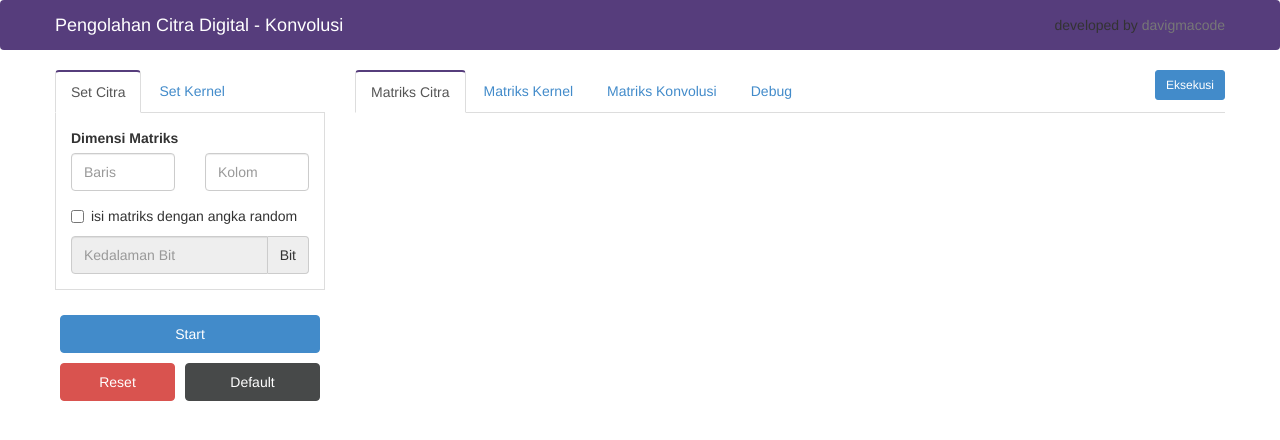
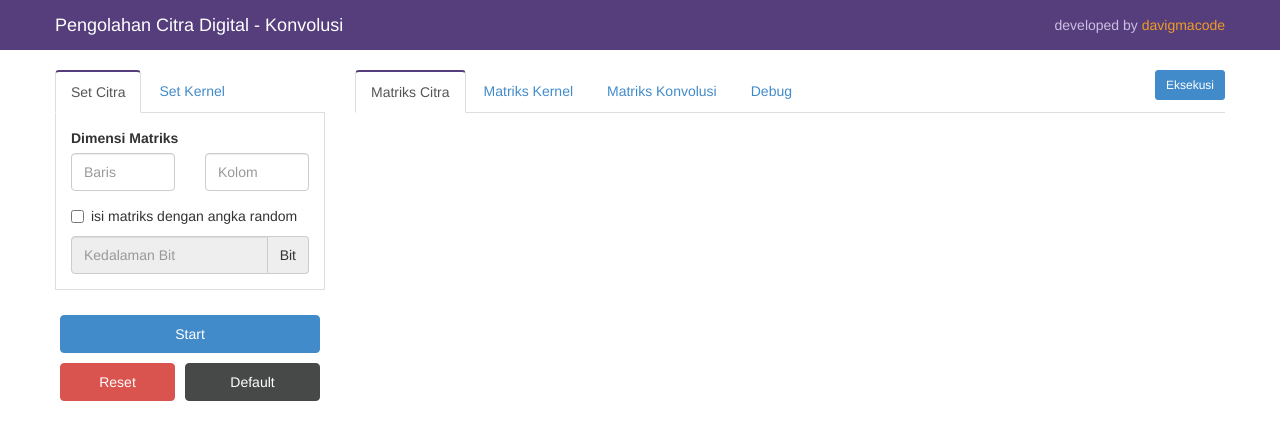
Before and after one commit to davigmacode/dip-konvolusi, a plain HTML site: page index.html in a window 1280 px wide. Drawn offline with Linux system fonts and the light colour scheme.

Commit message:
add some css

```diff
--- a/assets/css/layout.css
+++ b/assets/css/layout.css
@@ -87,6 +87,16 @@ border-top-width: 2px;
 
 .bs-docs-nav {
 background-color: #563d7c;
+border-radius: 0;
+}
+.bs-docs-nav p {
+color: #cdbfe3;
+}
+.bs-docs-nav a {
+color: #ed9c28;
+}
+.bs-docs-nav a:hover {
+color: #fff;
 }
 .bs-docs-nav .navbar-brand {
 color: #fff;
```
